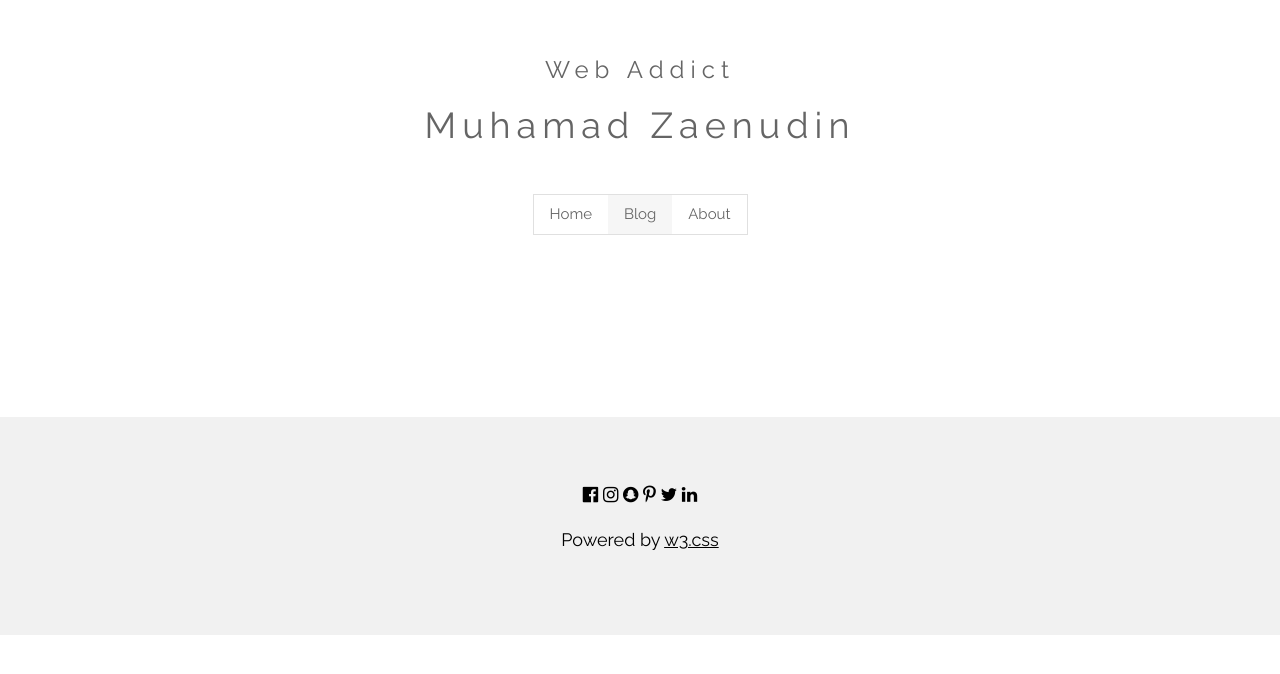
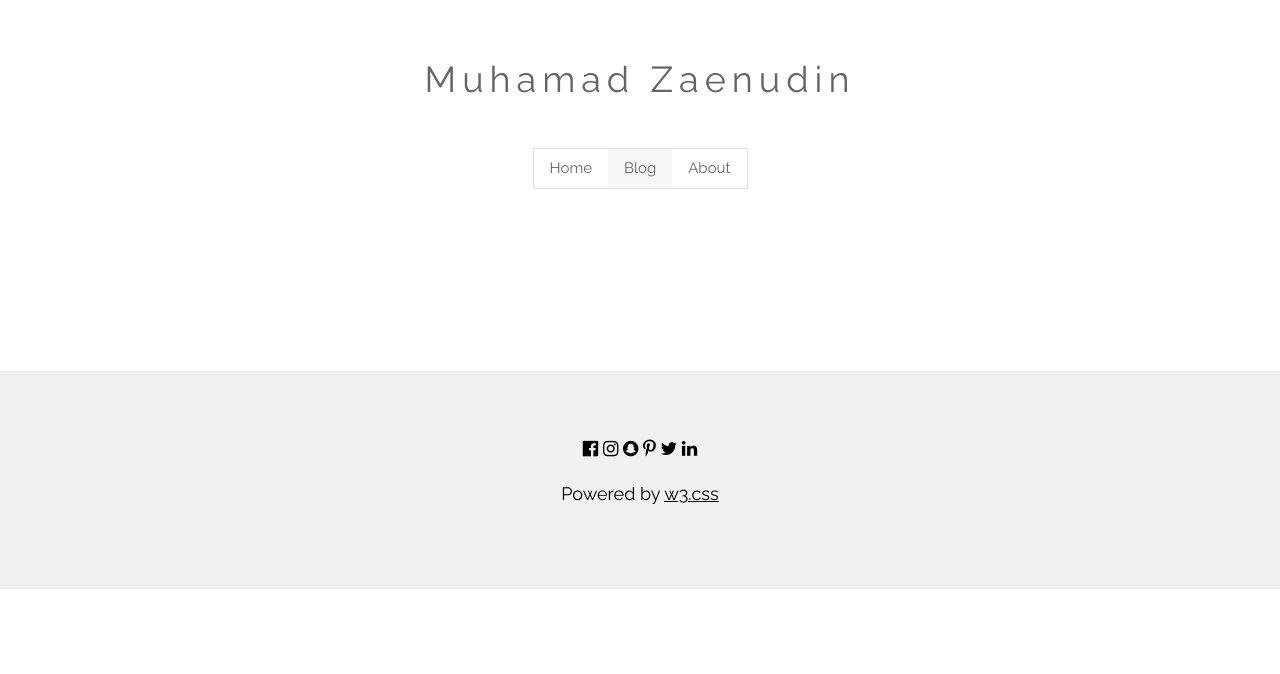
Before and after one commit to muhamadzaenudin/muhamadzaenudin.github.io, a plain HTML site: page index.html in a window 1280 px wide. Shown: the part 102-776 px from the top of the page. Drawn offline with nearby package versions, Linux system fonts and the light colour scheme.

Commit message:
Update index.html

```diff
--- a/index.html
+++ b/index.html
@@ -18,7 +18,6 @@ h1 {letter-spacing: 6px}
 
 <!-- Header -->
 <header class="w3-panel w3-center w3-opacity" style="padding:128px 16px">
-  <h1 class="w3-xlarge">Web Addict</h1>
   <h1>Muhamad Zaenudin</h1>
 
   <div class="w3-padding-32">
```
